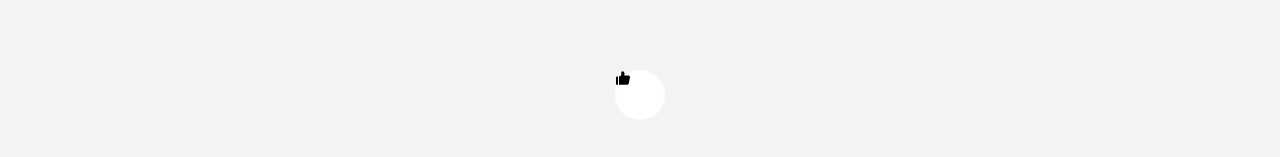
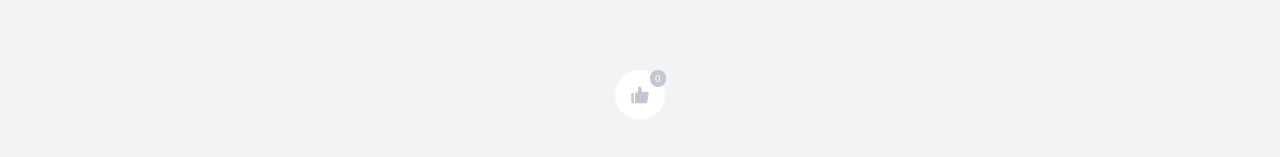
Before and after one commit to sewwzzzz/ai-web, a Vue app: page / in a window 1280 px wide. Shown: the part 305-462 px from the top of the page. Built offline with nearby package versions, Linux system fonts and the light colour scheme.

Commit message:
模仿掘金封装badge

```diff
--- a/src/components/Badge.vue
+++ b/src/components/Badge.vue
@@ -1,20 +1,90 @@
 <template>
-  <div id="badge-content">
-    <SvgIcon name="goods" id=""></SvgIcon>
+  <div id="badge-content" @click="updateState()">
+    <SvgIcon name="goods" :class="[isA?'content-icon-sure':'content-icon']"></SvgIcon>
+    <div :class="[isA?'content-number-sure':'content-number']">{{ num }}</div>
   </div>
 </template>
 
 <style scoped>
 #badge-content{
+  position:relative;
   background-color: rgb(255, 255, 255);
   height:50px;
   width:50px;
   border-radius: 50%;
+  cursor:pointer;
+}
+#badge-content:hover .content-icon{
+  color:rgb(81, 87, 103);
+}
+.content-icon{
+  position:absolute;
+  width:20px;
+  height:20px;
+  top:50%;
+  left:50%;
+  transform: translate(-50%,-50%);
+  color:rgb(194, 200, 209);
+}
+.content-icon-sure{
+  position:absolute;
+  width:20px;
+  height:20px;
+  top:50%;
+  left:50%;
+  transform: translate(-50%,-50%);
+  color:rgb(30, 128, 255);
+}
+.content-number{
+  position:absolute;
+  left:70%;
+  border-radius: 9px;
+  padding:0px 5px;
+  background-color: rgb(194, 200, 209);
+  font-size: 11px;
+  line-height: 17px;
+  text-align: center;
+  color: white;
+}
+.content-number-sure{
+  position:absolute;
+  left:70%;
+  border-radius: 9px;
+  padding:0px 5px;
+  font-size: 11px;
+  line-height: 17px;
+  text-align: center;
+  color: white;
+  background-color:rgb(30, 128, 255);
 }
 </style>
 
 <script setup>
-import SvgIcon from './SvgIcon.vue';
-
-
+import { defineProps,ref } from 'vue'
+import SvgIcon from './SvgIcon.vue'
+const props = defineProps({
+  number: {
+    type: Number,
+    default:0,
+  },
+  name: {
+    type:String,
+  },
+  isActive: {
+    type: Boolean,
+    default:false
+  }
+})
+let num = ref(props.number)
+let isA = ref(props.isActive)
+const updateState = function () {
+  if (num.value === props.number) {
+    num.value += 1
+    isA.value = true
+  }
+  else {
+    num.value -= 1
+    isA.value = false
+  }
+}
 </script>
```
